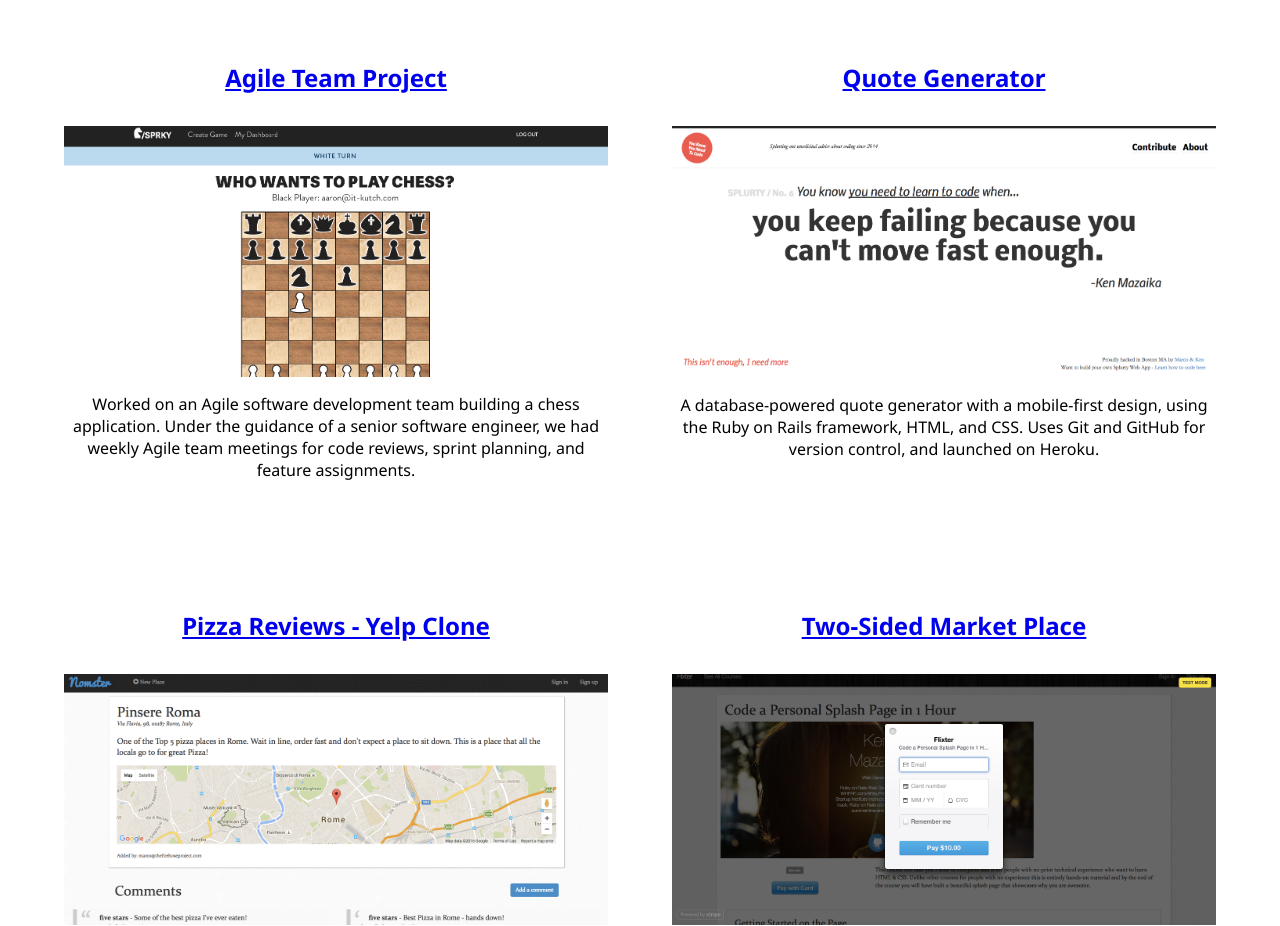
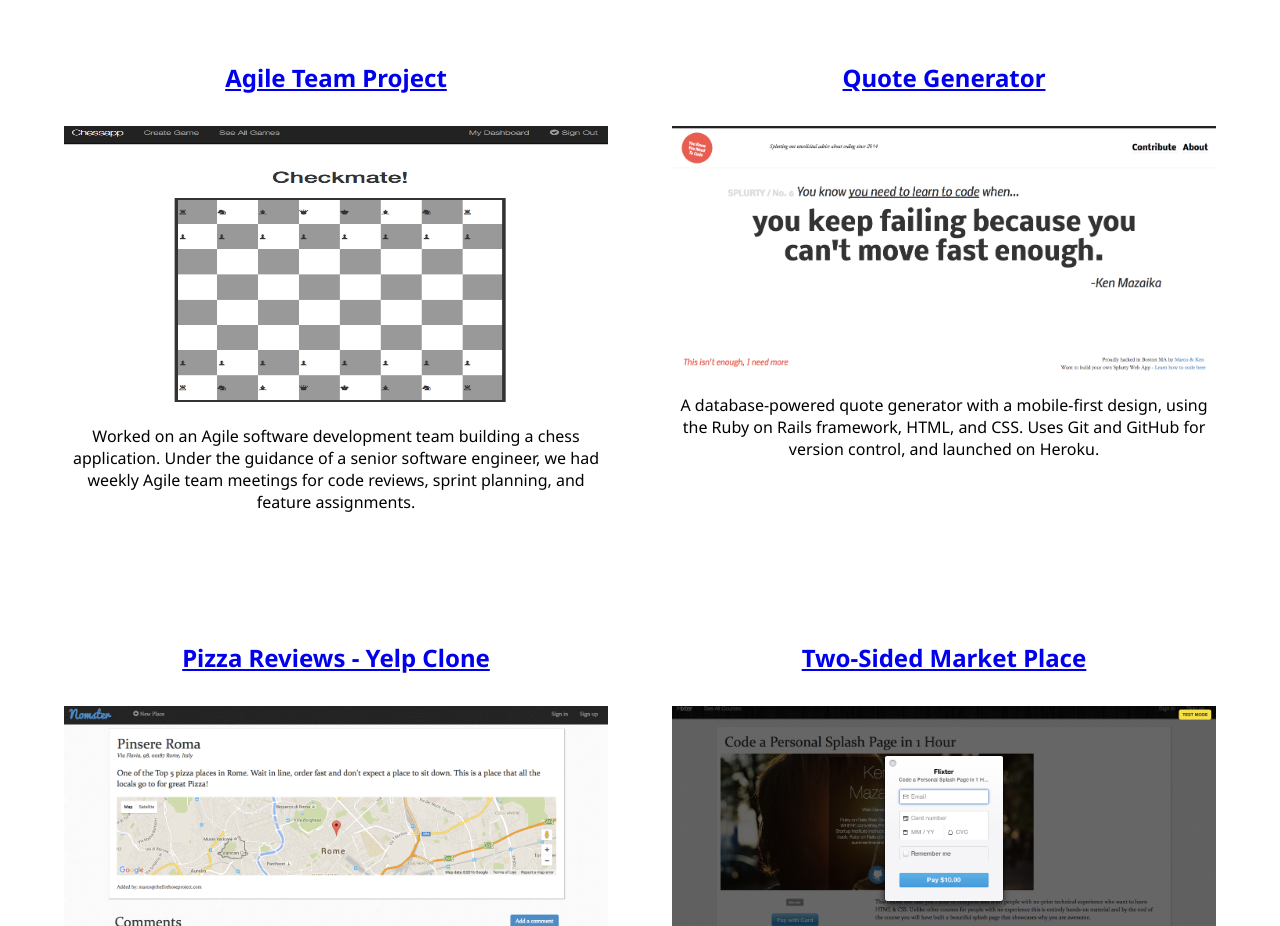
Before and after one commit to nmartinez23/portfolio, a plain HTML site: page index.html in a window 1280 px wide. Shown: the part 800-1726 px from the top of the page. Drawn offline with Linux system fonts and the light colour scheme.

Commit message:
Change and resize image

```diff
--- a/index.html
+++ b/index.html
@@ -40,7 +40,7 @@
 
     <div class="box">
       <h4><a href="https://pawnstars-firehose.herokuapp.com/">Agile Team Project</a></h4>
-      <img src="chess.png" class="full-width" />
+      <img src="chess2.png" class="full-width" style="height: 283px;" />
       <p>Worked on an Agile software development team building a chess application.
          Under the guidance of a senior software engineer, we had weekly Agile team
          meetings for code reviews, sprint planning, and feature assignments.</p>
```
Also changed, not shown: chess2.png (added).
